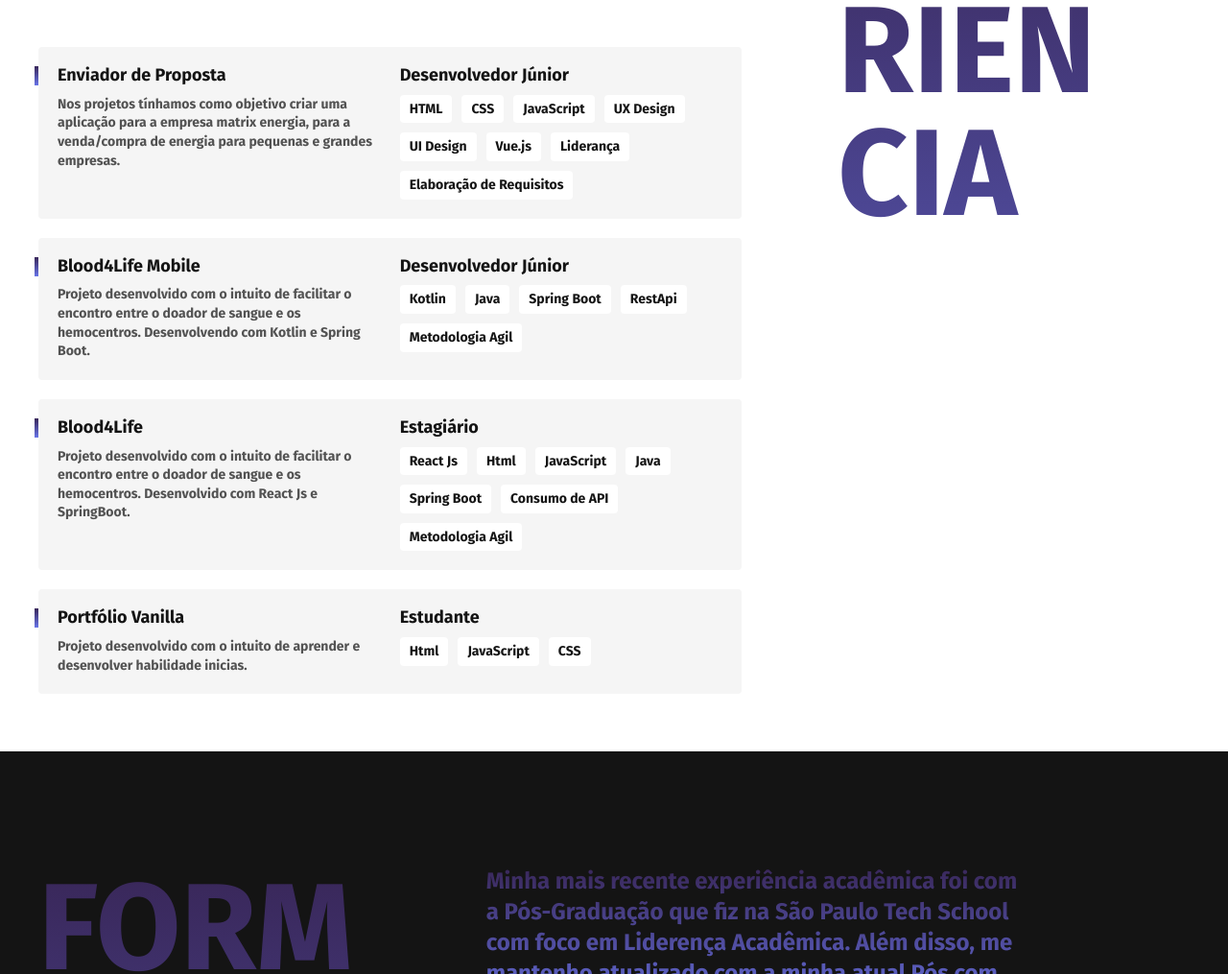
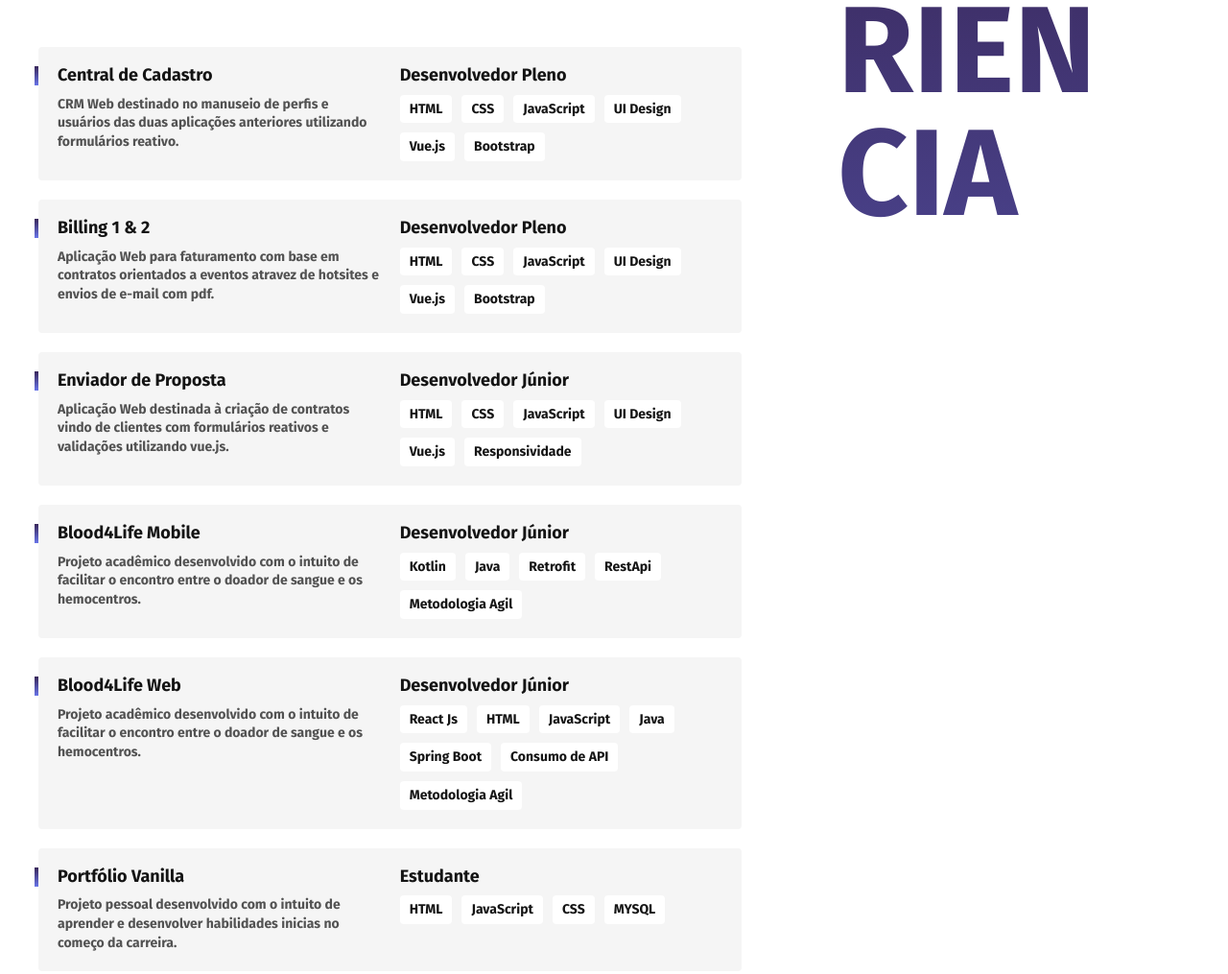
Before and after one commit to euBraianBraga/portfolio-vanilla, a plain HTML site: page index.html in a window 1280 px wide. Shown: the part 902-1917 px from the top of the page at 96% size. Drawn offline with Linux system fonts and the light colour scheme.

Commit message:
fix (Ajuste de Ortografia): Ajustando texto

```diff
--- a/index.html
+++ b/index.html
@@ -15,7 +15,7 @@
 
 <body>
   <header class="header">
-    <img src="./img/logo.svg" alt="Lobo" width="104" height="38">
+    <img src="./img/logo.svg" alt="Icone" width="104" height="38">
     <nav>
       <ul class="header-menu text-gradient">
         <li><a href="#experiencia">Experiência</a></li>
@@ -42,20 +42,46 @@
       </p>
 
       <div class="empresa">
-        <h3 class="empresa-titulo">Enviador de Proposta</h3>
-        <span class="empresa-titulo">Desenvolvedor Júnior</span>
-        <p class="empresa-texto">Nos projetos tínhamos como objetivo criar uma aplicação para a empresa matrix energia,
-          para a venda/compra de energia para pequenas e grandes empresas.
+        <h3 class="empresa-titulo">Central de Cadastro</h3>
+        <span class="empresa-titulo">Desenvolvedor Pleno</span>
+        <p class="empresa-texto">CRM Web destinado no manuseio de perfis e usuários das duas aplicações anteriores utilizando formulários reativo.</p>
+        <ul class="empresa-habilidades">
+          <li>HTML</li>
+          <li>CSS</li>
+          <li>JavaScript</li>
+          <li>UI Design</li>
+          <li>Vue.js</li>
+          <li>Bootstrap</li>
+        </ul>
+      </div>
+
+      <div class="empresa">
+        <h3 class="empresa-titulo">Billing 1 & 2</h3>
+        <span class="empresa-titulo">Desenvolvedor Pleno</span>
+        <p class="empresa-texto">Aplicação Web para faturamento com base em contratos orientados a eventos atravez de hotsites e envios de e-mail com pdf.
         </p>
         <ul class="empresa-habilidades">
           <li>HTML</li>
           <li>CSS</li>
           <li>JavaScript</li>
-          <li>UX Design</li>
           <li>UI Design</li>
           <li>Vue.js</li>
-          <li>Liderança</li>
-          <li>Elaboração de Requisitos</li>
+          <li>Bootstrap</li>
+        </ul>
+      </div>
+
+      <div class="empresa">
+        <h3 class="empresa-titulo">Enviador de Proposta</h3>
+        <span class="empresa-titulo">Desenvolvedor Júnior</span>
+        <p class="empresa-texto">Aplicação Web destinada à criação de contratos vindo de clientes com formulários reativos e validações utilizando vue.js.
+        </p>
+        <ul class="empresa-habilidades">
+          <li>HTML</li>
+          <li>CSS</li>
+          <li>JavaScript</li>
+          <li>UI Design</li>
+          <li>Vue.js</li>
+          <li>Responsividade</li>
         </ul>
       </div>
 
@@ -63,28 +89,26 @@
         <h3 class="empresa-titulo">Blood4Life Mobile</h3>
         <span class="empresa-titulo">Desenvolvedor Júnior</span>
         <p class="empresa-texto">
-          Projeto desenvolvido com o intuito de facilitar o encontro entre o doador de sangue e os hemocentros.
-          Desenvolvendo com Kotlin e Spring Boot.
+          Projeto acadêmico desenvolvido com o intuito de facilitar o encontro entre o doador de sangue e os hemocentros.
         </p>
         <ul class="empresa-habilidades">
           <li>Kotlin</li>
           <li>Java</li>
-          <li>Spring Boot</li>
+          <li>Retrofit</li>
           <li>RestApi</li>
           <li>Metodologia Agil</li>
         </ul>
       </div>
 
       <div class="empresa">
-        <h3 class="empresa-titulo">Blood4Life</h3>
-        <span class="empresa-titulo">Estagiário</span>
+        <h3 class="empresa-titulo">Blood4Life Web</h3>
+        <span class="empresa-titulo">Desenvolvedor Júnior</span>
         <p class="empresa-texto">
-          Projeto desenvolvido com o intuito de facilitar o encontro entre o doador de sangue e os hemocentros.
-          Desenvolvido com React Js e SpringBoot.
+          Projeto acadêmico desenvolvido com o intuito de facilitar o encontro entre o doador de sangue e os hemocentros.
         </p>
         <ul class="empresa-habilidades">
           <li>React Js</li>
-          <li>Html</li>
+          <li>HTML</li>
           <li>JavaScript</li>
           <li>Java</li>
           <li>Spring Boot</li>
@@ -98,12 +122,13 @@
         <h3 class="empresa-titulo">Portfólio Vanilla</h3>
         <span class="empresa-titulo">Estudante</span>
         <p class="empresa-texto">
-          Projeto desenvolvido com o intuito de aprender e desenvolver habilidade inicias.
+          Projeto pessoal desenvolvido com o intuito de aprender e desenvolver habilidades inicias no começo da carreira.
         </p>
         <ul class="empresa-habilidades">
-          <li>Html</li>
+          <li>HTML</li>
           <li>JavaScript</li>
           <li>CSS</li>
+          <li>MYSQL</li>
         </ul>
       </div>
     </div>
@@ -168,13 +193,16 @@
       <p class="footer-texto">
         Estou sempre disponível para novos projetos.
         <br>
-        Entre em contato comigo e marcamos uma conversa.
+        Entre em contato comigo e marcaremos uma conversa.
       </p>
       <ul class="footer-contato">
         <li>braian.hudson.braga@email.com</li>
         <li>+55 11 97137-6583</li>
         <li><a target="_blank" rel="noreferrer"
-            href="https://www.linkedin.com/in/braian-hudson-braga-9aa259156/">@Linkedin</a></li>
+            href="https://www.linkedin.com/in/braian-hudson-braga-9aa259156/">@Linkedin</a>
+          <a target="_blank" rel="noreferrer" href="https://github.com/euBraianBraga">@GitHub</a>
+        </li>
+        <li></li>
       </ul>
       <p class="footer-copy">BHB. Todos os direitos reservados.</p>
     </div>
```
Also changed, not shown: img/perfil.jpg (added), img/perfil2.jpg (added).
